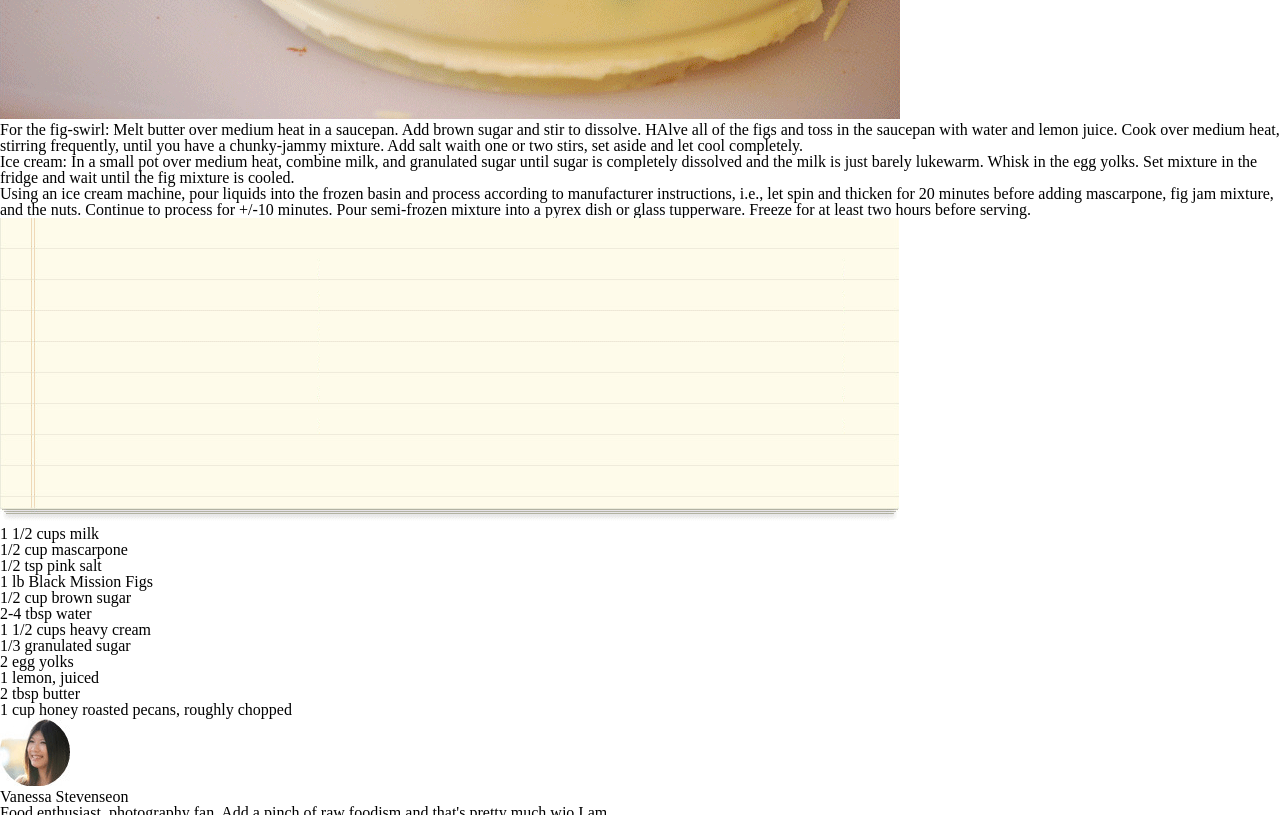
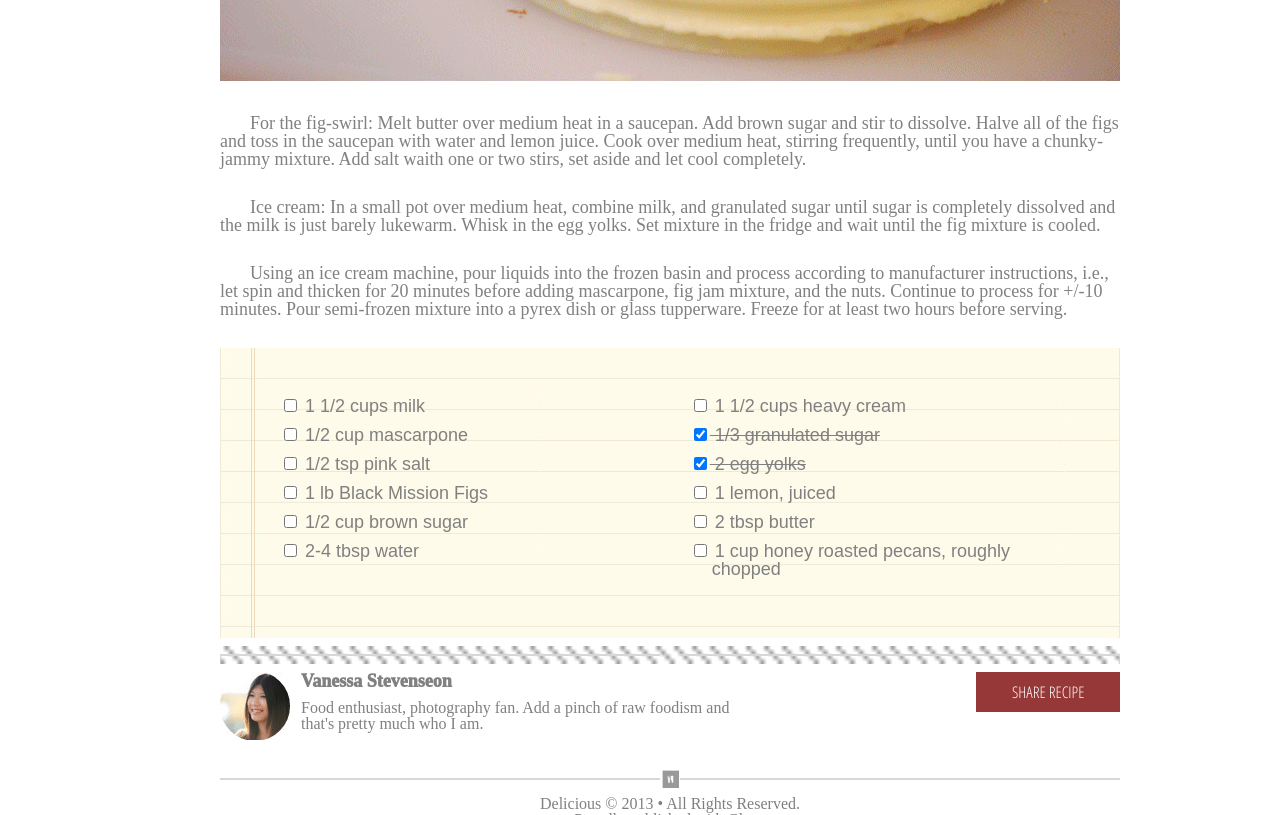
Before and after one commit to abshrestha312/chocolate-pizza, a plain HTML site: page index.html in a window 1280 px wide. Shown: the part 650-1465 px from the top of the page. Drawn offline with Linux system fonts and the light colour scheme.

Commit message:
changes to css

```diff
--- a/css/style.css
+++ b/css/style.css
@@ -1,2 +1,197 @@
+html{
+  margin-left:220px;
+}
+body{
+  max-width:900px;
 
 }
+header{
+  display: flex;
+  justify-content: space-between;
+}
+#social{
+  display:flex;
+}
+#delicious{
+  display:flex;
+}
+#head {
+ margin-left: 700px;
+
+}
+#pizza{
+  margin-bottom:20px;
+}
+.content{
+  text-indent: 30px;
+  margin:30px auto;
+  font-family: 'Times New Roman', Times, serif;
+  font-size:large;
+  color:grey;
+}
+#recipe{
+  background-image: url("/list-bg.png");
+  display:flex;
+  justify-content: space-between;
+}
+#list1{
+  margin-left:50px;
+  margin-top : 38px;
+  margin-bottom:50px;
+}
+#list2{
+  margin-right:100px;
+  margin-top : 38px;
+  margin-bottom:50px;
+}
+li{
+  list-style-type: none;
+  font-family:Arial, Helvetica, sans-serif;
+  font-size:large;
+  color:grey;
+  margin:10px;
+}
+.complete{
+  text-decoration:line-through;
+}
+#chopped{
+  margin-left:22px;
+}
+#author{
+  display:flex;
+  font-family: 'Times New Roman', Times, serif;
+}
+button{
+  margin-left:245px;
+  color:white;
+  background-color: rgb(151, 56, 56);
+  width:200px;
+  height:40px;
+  border:none;
+  font-family: 'Open Sans Condensed', sans-serif;
+  font-size:medium;
+}
+#foot{
+  text-align: center;
+}
+h1{
+  font-family: 'Yellowtail', cursive;
+  font-size:xx-large;
+}
+#delicious p{
+  font-size: x-small;
+  font-family: 'Open Sans Condensed', sans-serif;
+}
+h2{
+  font-family: 'Anton', sans-serif;
+  font-size: xx-large;
+}
+#pizza p{
+  font-size:small;
+  font-family: 'Open Sans Condensed', sans-serif;
+  color:grey;
+}
+h3{
+  font-size:large;
+  font-weight:1000;
+  margin-bottom:10px;
+  color:grey;
+}
+#author div{
+  margin-left: 10px;
+  color:grey;
+}
+#foot{
+  color:grey;
+  font-family: 'Times New Roman', Times, serif;
+  margin-top:30px;
+}
+#foot img{
+  margin-bottom: 30px;
+}
+#foot hr{
+
+    background: url('/lab-assets/small-logo.png') no-repeat top center;
+    background-size: contain;
+    display: block;
+    height: 18px;
+    border: 0;
+    position: relative;
+}
+#foot hr:before,
+#foot hr:after {
+    content: '';
+    display: block;
+    position: absolute;
+    background: #d7d7d7;
+    height: 2px;
+    top: 8px;
+}
+#foot hr:before {
+    left: 0;
+    right: 50%;
+    margin-right: 10px;
+}
+#foot hr:after {
+    right: 0;
+    left: 50%;
+    margin-left: 10px;
+}
+#hr{
+
+    background: url('/lab-assets/hr-img.png') repeat top center;
+    background-size: contain;
+    display: block;
+    height: 18px;
+    border: 0;
+    position: relative;
+}
+#hr:before,
+#hr:after {
+    content: '';
+    display: block;
+    position: absolute;
+    background: #d7d7d7;
+    height: 2px;
+    top: 8px;
+}
+#hr:before {
+    left: 0;
+    right: 50%;
+    margin-right: 10px;
+}
+#hr:after {
+    right: 0;
+    left: 50%;
+    margin-left: 10px;
+}
+}
+/* #hr1{
+
+  background: url('/lab-assets/hr-img.png') repeat top center;
+  background-size: contain;
+  display: block;
+  height: 18px;
+  border: 0;
+  position: relative;
+}
+#hr1:before,
+#hr1:after {
+  content: '';
+  display: block;
+  position: absolute;
+  background: #d7d7d7;
+  height: 2px;
+  top: 8px;
+}
+#hr1:before {
+  left: 0;
+  right: 50%;
+  margin-right: 10px;
+}
+#hr1:after {
+  right: 0;
+  left: 50%;
+  margin-left: 10px;
+}
+} */
--- a/index.html
+++ b/index.html
@@ -1,19 +1,30 @@
 <!DOCTYPE html>
-<html lang="en">
+<html lang="eng">
 <head>
     <meta charset="UTF-8">
     <meta http-equiv="X-UA-Compatible" content="IE=edge">
     <meta name="viewport" content="width=device-width, initial-scale=1.0">
     <title>Document</title>
+    <link rel="preconnect" href="https://fonts.googleapis.com">
+    <link rel="preconnect" href="https://fonts.gstatic.com" crossorigin>
+    <link href="https://fonts.googleapis.com/css2?family=Yellowtail&display=swap" rel="stylesheet">
+    <link href="https://fonts.googleapis.com/css2?family=Open+Sans+Condensed:wght@300&display=swap" rel="stylesheet">
+    <link href="https://fonts.googleapis.com/css2?family=Anton&display=swap" rel="stylesheet">
     <link href="css/reset.css" type="text/css" rel="stylesheet"/>
     <link href="css/style.css" type="text/css" rel="stylesheet"/>
+
 </head>
 
 <body>
     <header>
+        <div id="delicious">
         <img src = " lab-assets/logo.png " >
+        <div id="heading">
         <h1> Delicious </h1>
         <p> THE BEST FOOD BLOG ON THE WEB </p>
+    </div>
+        </div >
+        <div id="social">
         <nav>   <img src = " lab-assets/fb.png " >
                 <img src = "lab-assets/twit-icon.png" >
                 <img src = " lab-assets/gp-icon.png " >
@@ -25,45 +36,60 @@
             <img src = " lab-assets/rss-icon.png " >
             <img src = " lab-assets/mail-icon.png " >
         </aside>
+        </div>
     </header>
+    <hr id="hr1">
     <main>
-        <h1> Chocolate Pizza </h1>
-        <p1> POSTED ON 15 DEC 2013 / DESSERTS </p1>
-        <img src = " lab-assets/print-icon.png " >
+        <section id ="pizza">
+        <h2> Chocolate Pizza </h2>
+        <p> POSTED ON 15 DEC 2013 / DESSERTS <span id="head">
+        <img src = " lab-assets/print-icon.png " >PRINT
+        </span> </p>
+        </section>
         <section>
             <img src = "lab-assets/choco-pizza.png" >
-            <p> For the fig-swirl: Melt butter over medium heat in a saucepan. Add brown sugar and stir to dissolve. HAlve all of the figs and toss in the saucepan with water and lemon juice. Cook over medium heat, stirring frequently, until you have a chunky-jammy mixture. Add salt waith one or two stirs, set aside and let cool completely.</p>
-            <p> Ice cream: In a small pot over medium heat, combine milk, and granulated sugar until sugar is completely dissolved and the milk is just barely lukewarm. Whisk in the egg yolks. Set mixture in the fridge and wait until the fig mixture is cooled.</p>
-            <p> Using an ice cream machine, pour liquids into the frozen basin and process according to manufacturer instructions, i.e., let spin and thicken for 20 minutes before adding mascarpone, fig jam mixture, and the nuts. Continue to process for +/-10 minutes. Pour semi-frozen mixture into a pyrex dish or glass tupperware. Freeze for at least two hours before serving.</p>
+            <p class="content"> For the fig-swirl: Melt butter over medium heat in a saucepan. Add brown sugar and stir to dissolve. Halve all of the figs and toss in the saucepan with water and lemon juice. Cook over medium heat, stirring frequently, until you have a chunky-jammy mixture. Add salt waith one or two stirs, set aside and let cool completely.</p>
+            <p class="content"> Ice cream: In a small pot over medium heat, combine milk, and granulated sugar until sugar is completely dissolved and the milk is just barely lukewarm. Whisk in the egg yolks. Set mixture in the fridge and wait until the fig mixture is cooled.</p>
+            <p class="content"> Using an ice cream machine, pour liquids into the frozen basin and process according to manufacturer instructions, i.e., let spin and thicken for 20 minutes before adding mascarpone, fig jam mixture, and the nuts. Continue to process for +/-10 minutes. Pour semi-frozen mixture into a pyrex dish or glass tupperware. Freeze for at least two hours before serving.</p>
         </section>
-        <section>
-            <img src = " lab-assets/list-bg.png " >
-            <ul>
-                <li> 1 1/2 cups milk</li>
-                <li> 1/2 cup mascarpone </li>
-                <li> 1/2 tsp pink salt </li>
-                <li> 1 lb Black Mission Figs </li>
-                <li> 1/2 cup brown sugar </li>
-                <li> 2-4 tbsp water </li>
+        <section id="recipe">
+
+            <ul id="list1">
+                <li><input type="checkbox"> 1 1/2 cups milk</li>
+                <li><input type="checkbox"> 1/2 cup mascarpone </li>
+                <li><input type="checkbox"> 1/2 tsp pink salt </li>
+                <li><input type="checkbox"> 1 lb Black Mission Figs </li>
+                <li><input type="checkbox"> 1/2 cup brown sugar </li>
+                <li><input type="checkbox"> 2-4 tbsp water </li>
             </ul>
-            <ul>
-                <li> 1 1/2 cups heavy cream </li>
-                <li> 1/3 granulated sugar</li>
-                <li> 2 egg yolks </li>
-                <li> 1 lemon, juiced </li>
-                <li> 2 tbsp butter </li>
-                <li> 1 cup honey roasted pecans, roughly chopped </li>
+            <ul id="list2">
+                <li><input type="checkbox"> 1 1/2 cups heavy cream </li>
+                <li class="complete"><input type="checkbox"checked> 1/3 granulated sugar</li>
+                <li class="complete"><input type="checkbox"checked> 2 egg yolks </li>
+                <li><input type="checkbox"> 1 lemon, juiced </li>
+                <li><input type="checkbox"> 2 tbsp butter </li>
+                <li><input type="checkbox"> 1 cup honey roasted pecans, roughly <p id="chopped">chopped</p></li>
             </ul>
         </section>
     </main>
+    <hr id="hr">
     <footer>
+        <section id="author">
+
         <img src = " lab-assets/van-pic.png " >
-        <h2> Vanessa Stevenseon </h2>
-        <p> Food enthusiast, photography fan. Add a pinch of raw foodism and that's pretty much wjo I am.</p>
+
+        <div>
+        <h3> Vanessa Stevenseon </h3>
+        <p> Food enthusiast, photography fan. Add a pinch of raw foodism and that's pretty much who I am.</p>
+        </div>
         <button> SHARE RECIPE </button>
-        <img src = "lab-assets/small-logo.png" >
+        </section>
+        <section id="foot">
+            <hr>
+
         <p> Delicious © 2013 • All Rights Reserved. </p>
         <p> Proudly published with Ghost </p>
+        </section>
     </footer>
 
 
```
Also changed, not shown: list-bg.png (renamed from lab-assets/list-bg.png).
